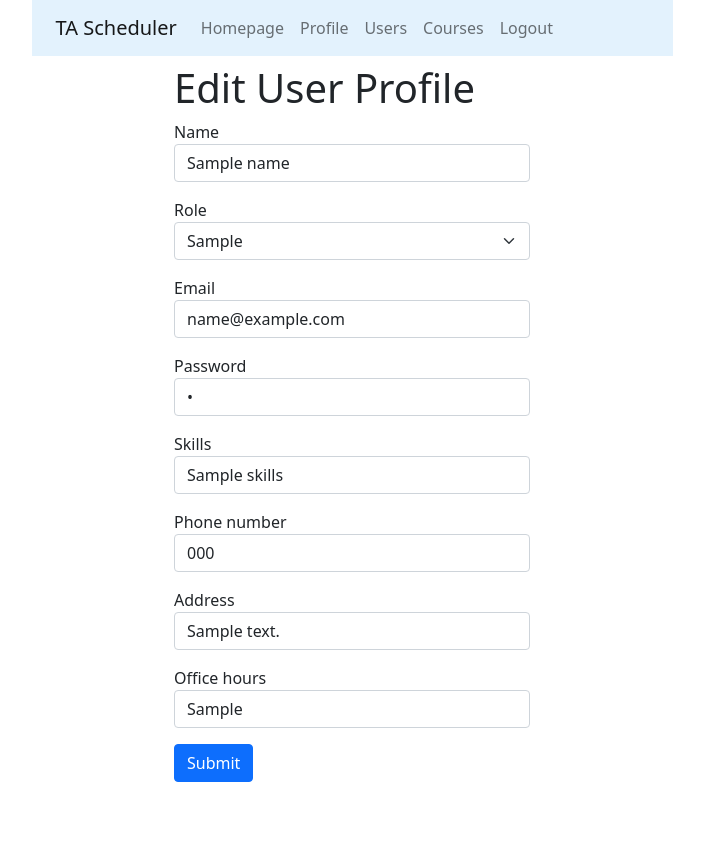
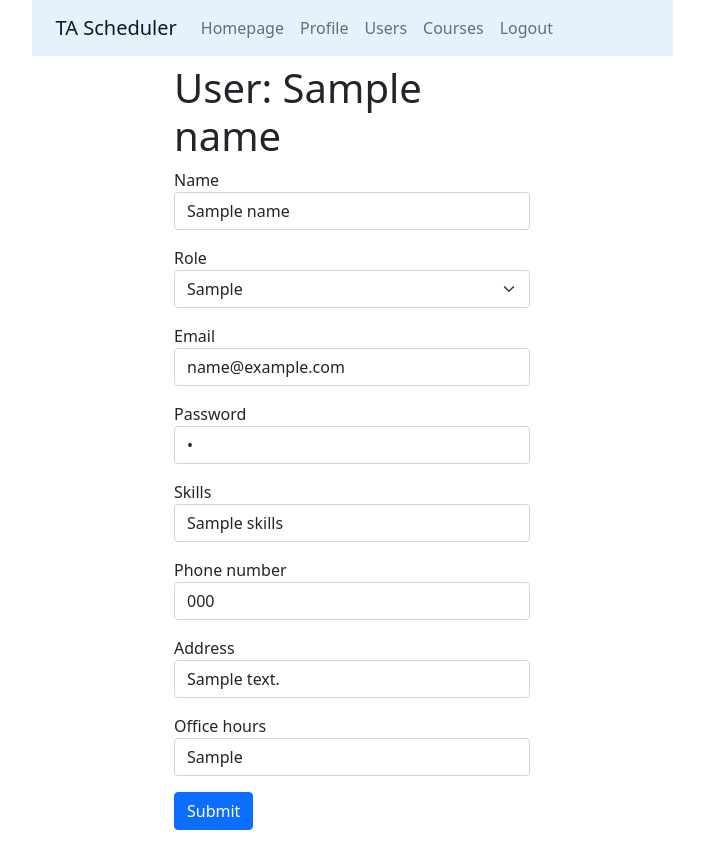
Before and after one commit to SiddharthPatel93/Djangoproject, a Django app: template scheduler/scheduler_app/templates/user.html in a window 1280 px wide. Shown: the whole page, without its empty margins (288-992 px from the left). Before the commit the page ends 782 px from the top, so only its background shows below. Run offline with Django 3.2, Linux system fonts and the light colour scheme; the template is opened without the code that fills it: most values are stand-ins (such as "Sample title", 1, 10 or a date in 2020).

Commit message:
Change header for users and courses to be more informative

```diff
--- a/scheduler/scheduler_app/templates/course.html
+++ b/scheduler/scheduler_app/templates/course.html
@@ -7,7 +7,7 @@
 <div class="container">
     <div class="row">
         <div class="col-sm-4 mx-auto">
-            <h1>{{ course.name }}</h1>
+            <h1>Course: {{ course.name }}</h1>
             <hr>
 
             {% if supervisor %}
--- a/scheduler/scheduler_app/templates/user.html
+++ b/scheduler/scheduler_app/templates/user.html
@@ -8,7 +8,7 @@
         <form method="POST" class="col-sm-4 mx-auto">
             {% csrf_token %}
 
-            <h1>{% if own_profile or supervisor %}Edit{% else %}View{% endif %} {% if own_profile %}Your{% else %}User{% endif %} Profile</h1>
+            <h1>{% if own_profile %}Edit Your Profile{% else %}User: {{ name }}{% endif %}</h1>
 
             <div class="form-group mb-3">
                 <label for="name">Name</label>
```
